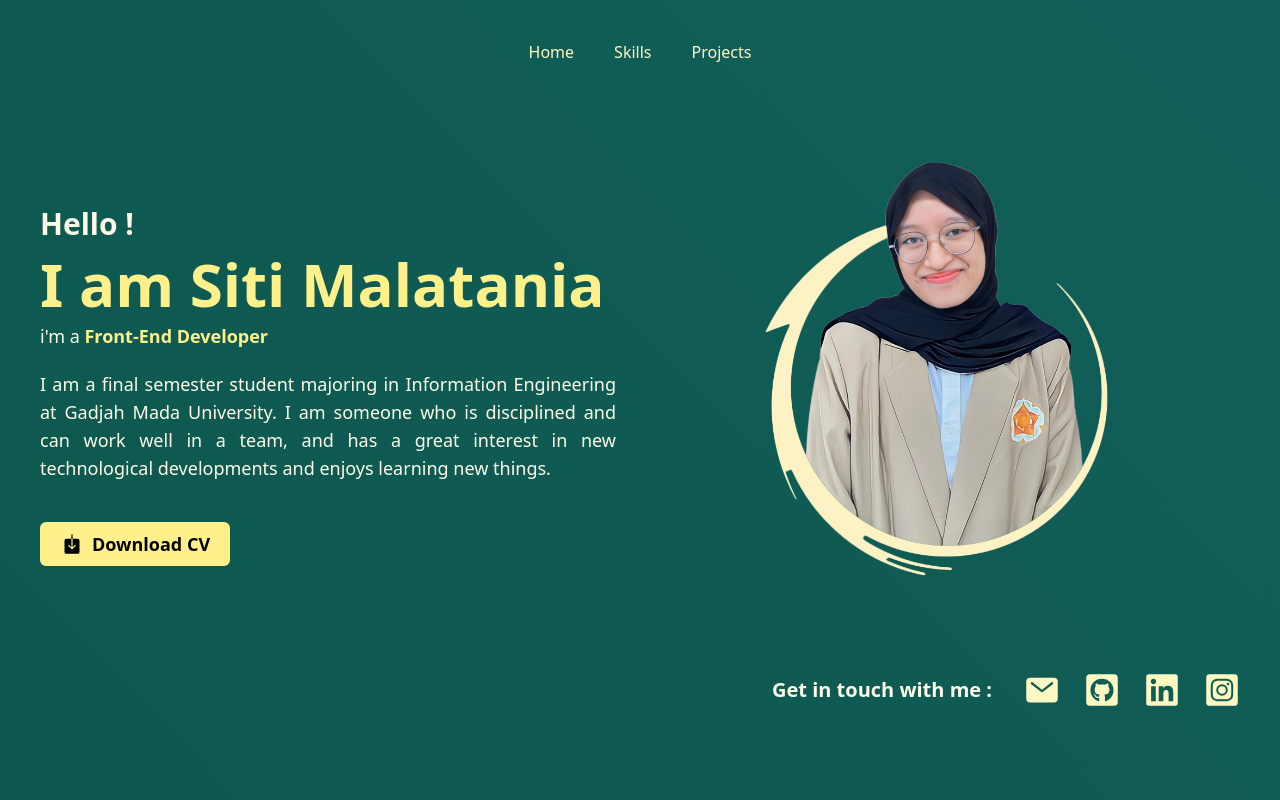
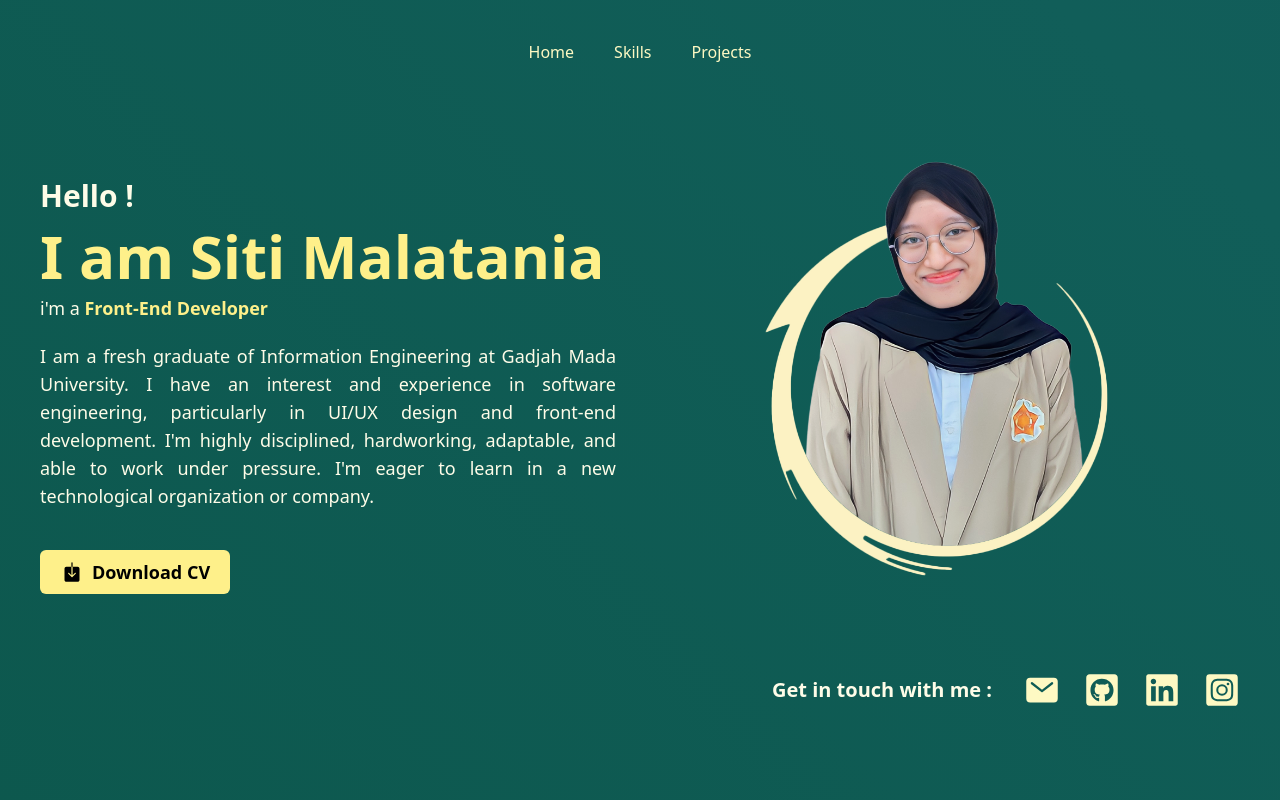
Before and after one commit to sitimalatania/Profile-Web, a Next.js app: page / in a window 1280 px wide. Shown: the top 800 px of the page. Built offline with nearby package versions, Linux system fonts and the light colour scheme.

Commit message:
Update Beranda.js

```diff
--- a/components/feature/Beranda.js
+++ b/components/feature/Beranda.js
@@ -58,11 +58,12 @@ function Beranda() {
                     : "overflow-hidden line-clamp-3 lg:line-clamp-none"
                 }`}
               >
-                I am a final semester student majoring in Information
-                Engineering at Gadjah Mada University. I am someone who is
-                disciplined and can work well in a team, and has a great
-                interest in new technological developments and enjoys learning
-                new things.
+                I am a fresh graduate of Information Engineering at
+                Gadjah Mada University. I have an interest and experience
+                in software engineering, particularly in UI/UX design and
+                front-end development. I'm highly disciplined, hardworking,
+                adaptable, and able to work under pressure. I'm eager to learn
+                in a new technological organization or company.
               </p>
               {!isTextExpanded ? (
                 <span
```
